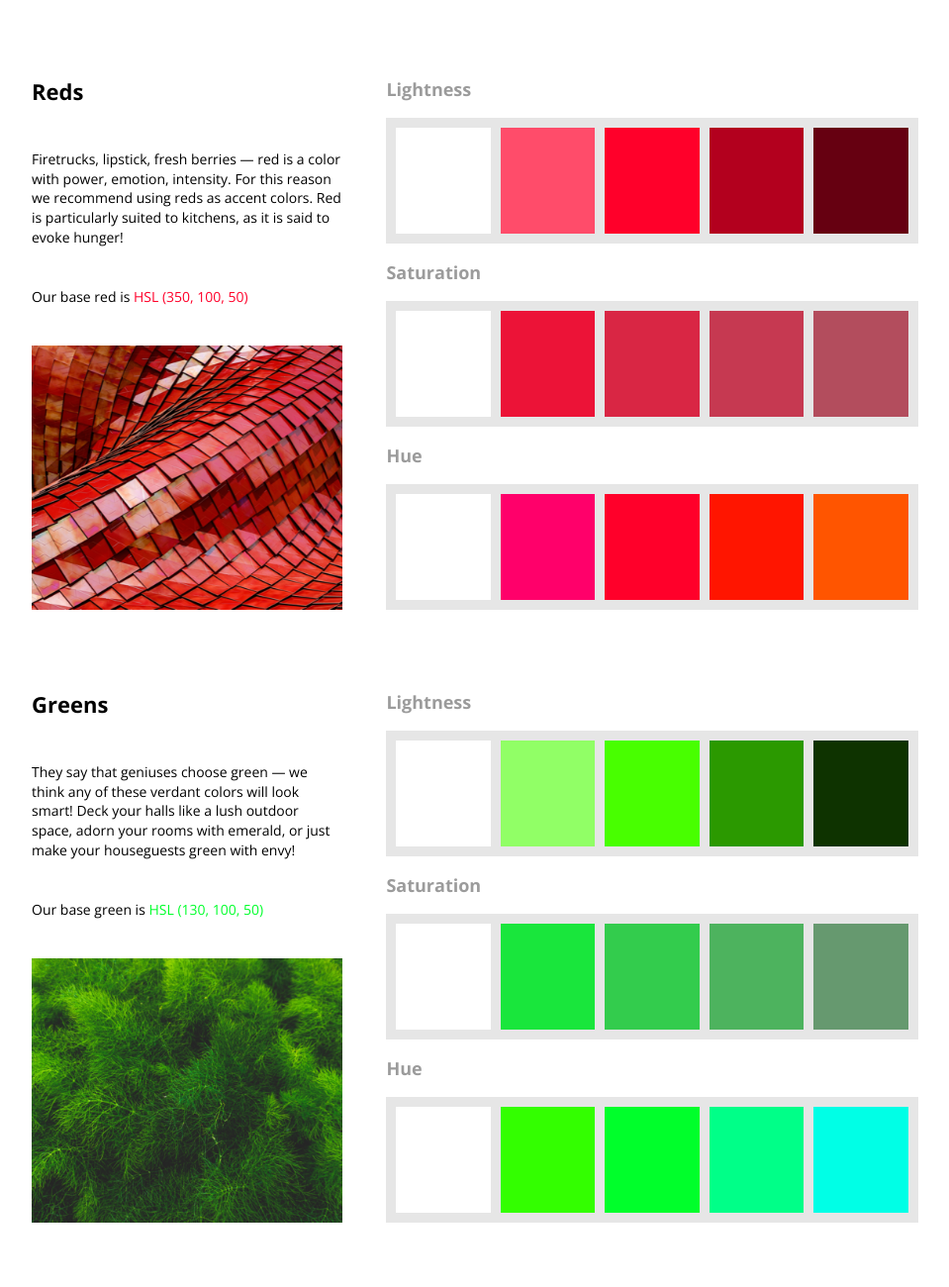
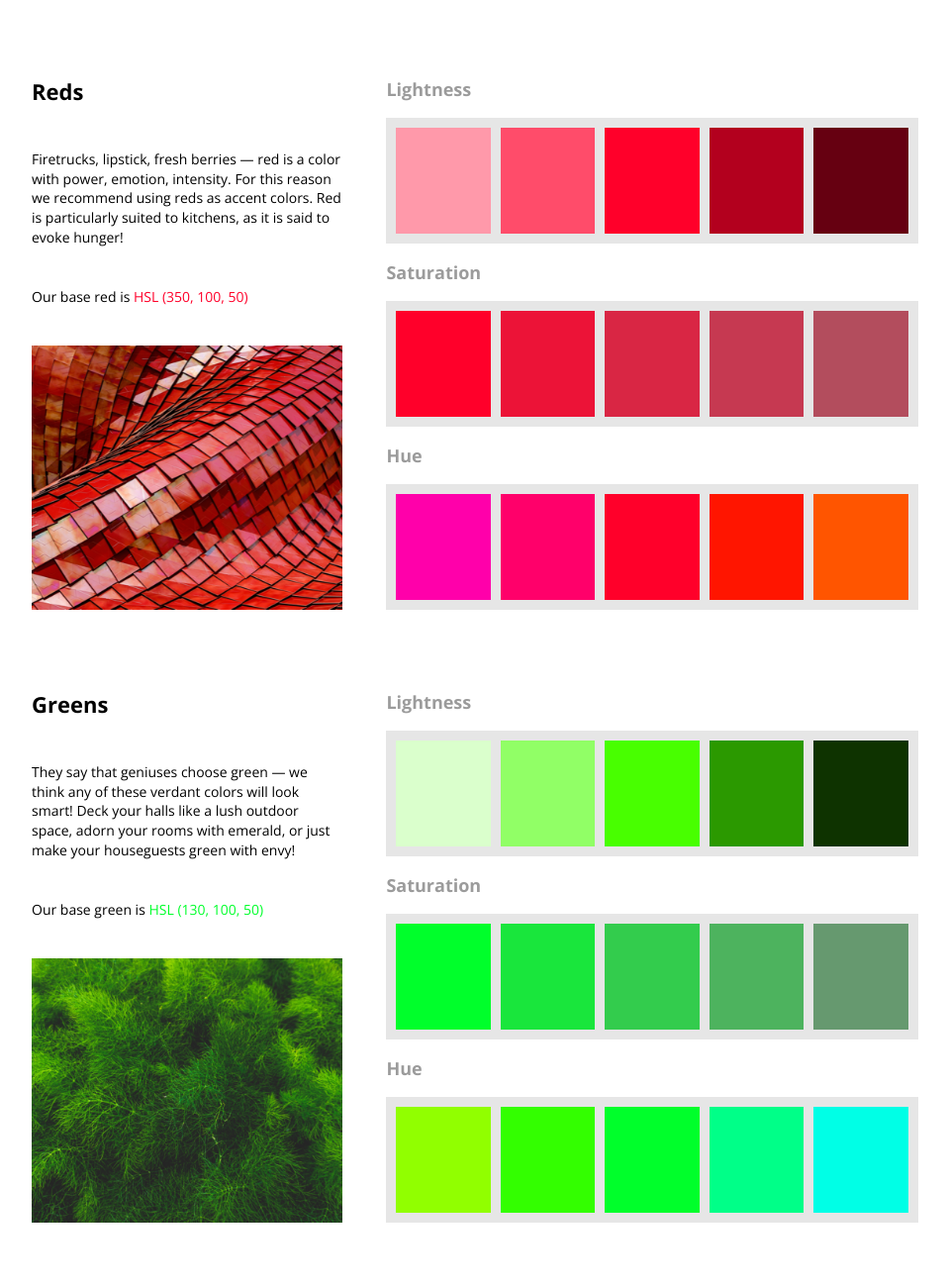
Before and after one commit to DanielDeanGithub/paint-store, a plain HTML site: page index.html in a window 1280 px wide. Shown: the part 1060-2360 px from the top of the page at 99% size, without its empty margins (160-1119 px from the left). Drawn offline with nearby package versions, Linux system fonts and the light colour scheme.

Commit message:
Added missing hsl colour classes

```diff
--- a/resources/css/style.css
+++ b/resources/css/style.css
@@ -242,7 +242,7 @@ html {
 
   /* Red lightness decreases by 15 */
   .reds .lightness .color-1 {
-
+    background-color: hsl(350, 100%, 80%);
   }
 
   .reds .lightness .color-2 {
@@ -263,7 +263,7 @@ html {
 
   /* Red saturation decreases by 15 */
   .reds .saturation .color-1 {
-
+    background-color: hsl(350, 100%, 50%)
   }
 
   .reds .saturation .color-2 {
@@ -284,7 +284,7 @@ html {
 
   /* Red hue increases by 15 */
   .reds .hue .color-1 {
-
+    background-color: hsl(320, 100%, 50%);
   }
 
   .reds .hue .color-2 {
@@ -311,7 +311,7 @@ html {
 
   /* Green lightness decreases by 20 */
   .greens .lightness .color-1 {
-
+    background-color: hsl(103, 100%, 90%);
   }
 
   .greens .lightness .color-2 {
@@ -332,7 +332,7 @@ html {
 
   /* Green saturation decreases by 20 */
   .greens .saturation .color-1 {
-
+    background-color: hsl(130, 100%, 50%);
   }
 
   .greens .saturation .color-2 {
@@ -353,7 +353,7 @@ html {
 
   /* Green hue increases by 22 */
   .greens .hue .color-1 {
-
+    background-color: hsl(86, 100%, 50%);
   }
 
   .greens .hue .color-2 {
@@ -380,7 +380,7 @@ html {
 
   /* Blue lightness decreases by 20 */
   .blues .lightness .color-1 {
-
+    background-color: hsl(220, 100%, 90%);
   }
 
   .blues .lightness .color-2 {
@@ -401,7 +401,7 @@ html {
 
   /* Blue saturation decreases by 20 */
   .blues .saturation .color-1 {
-
+    background-color: hsl(220, 100%, 50%);
   }
 
   .blues .saturation .color-2 {
@@ -422,7 +422,7 @@ html {
 
   /* Blue hue decreases by 20 */
   .blues .hue .color-1 {
-
+    background-color: hsl(260, 100%, 50%);
   }
 
   .blues .hue .color-2 {
```
